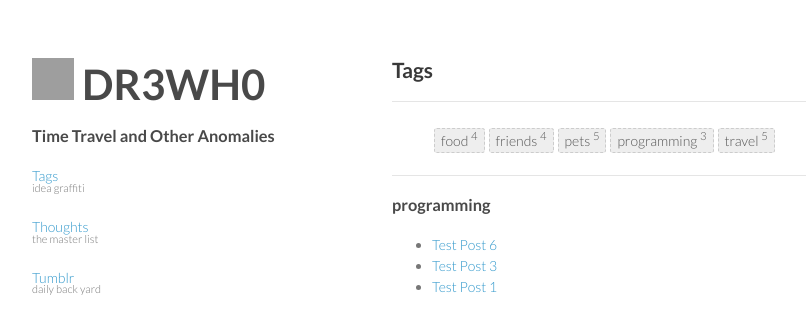
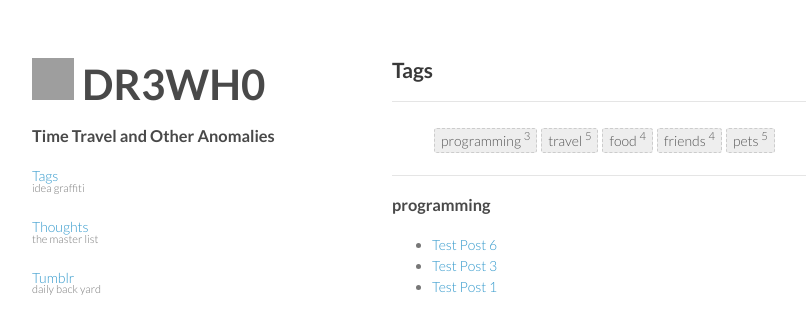
Before and after one commit to drewhop/drewhop.github.io, a Jekyll site: the page built from tags.html, in a window 1280 px wide and 977 px high. Shown: the top 317 px of the window, without its empty margins (178-984 px from the left). Built offline with Jekyll 4.4.1, drawn with Linux system fonts in a browser that asks for light colours; comment, search, counter and statistics services are not loaded; grey boxes are pictures that could not be loaded.

Commit message:
Update tags.html

```diff
--- a/tags.html
+++ b/tags.html
@@ -11,7 +11,7 @@ group: navigation
 {% include JB/setup %}
 
 <ul class="tag_box inline">
-  {% assign tags_list = site.tags | sort %}
+  {% assign tags_list = site.tags %}
   {% include JB/tags_list %}
 </ul>
 <hr/>
```
